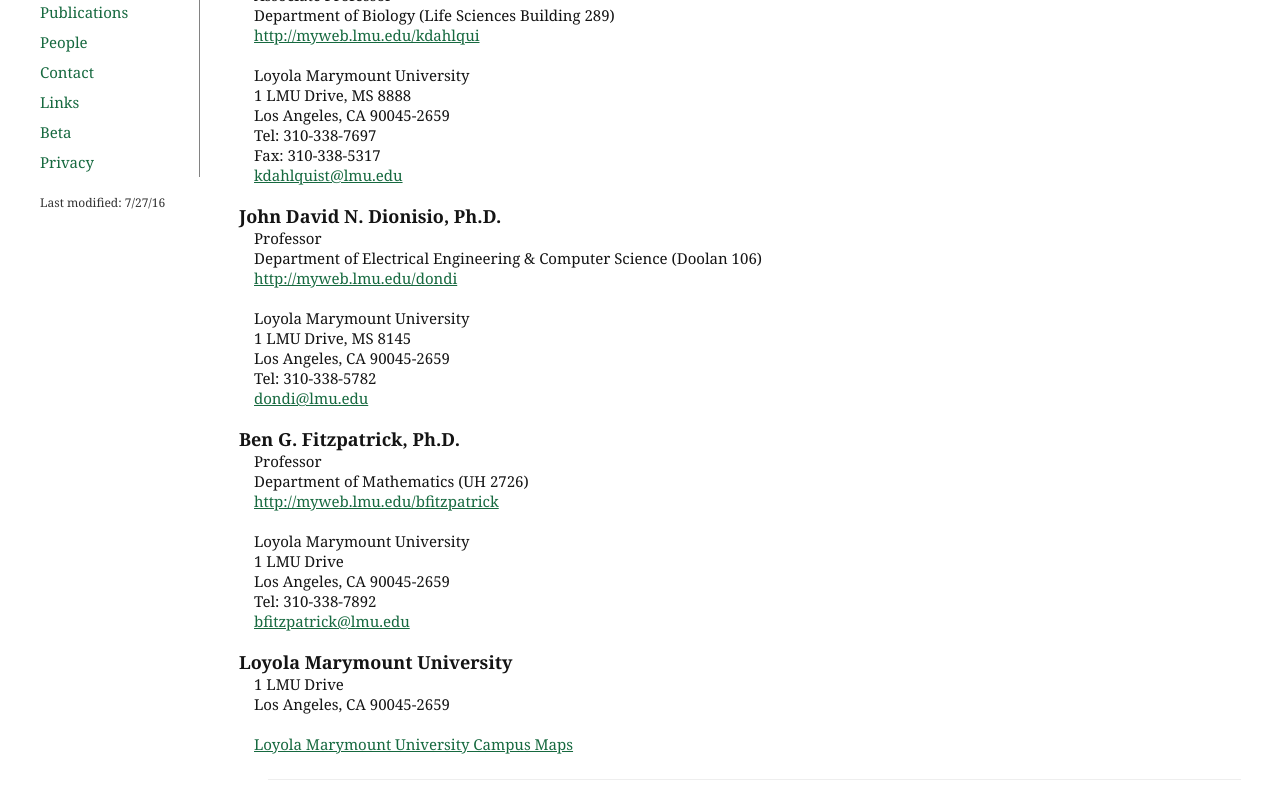
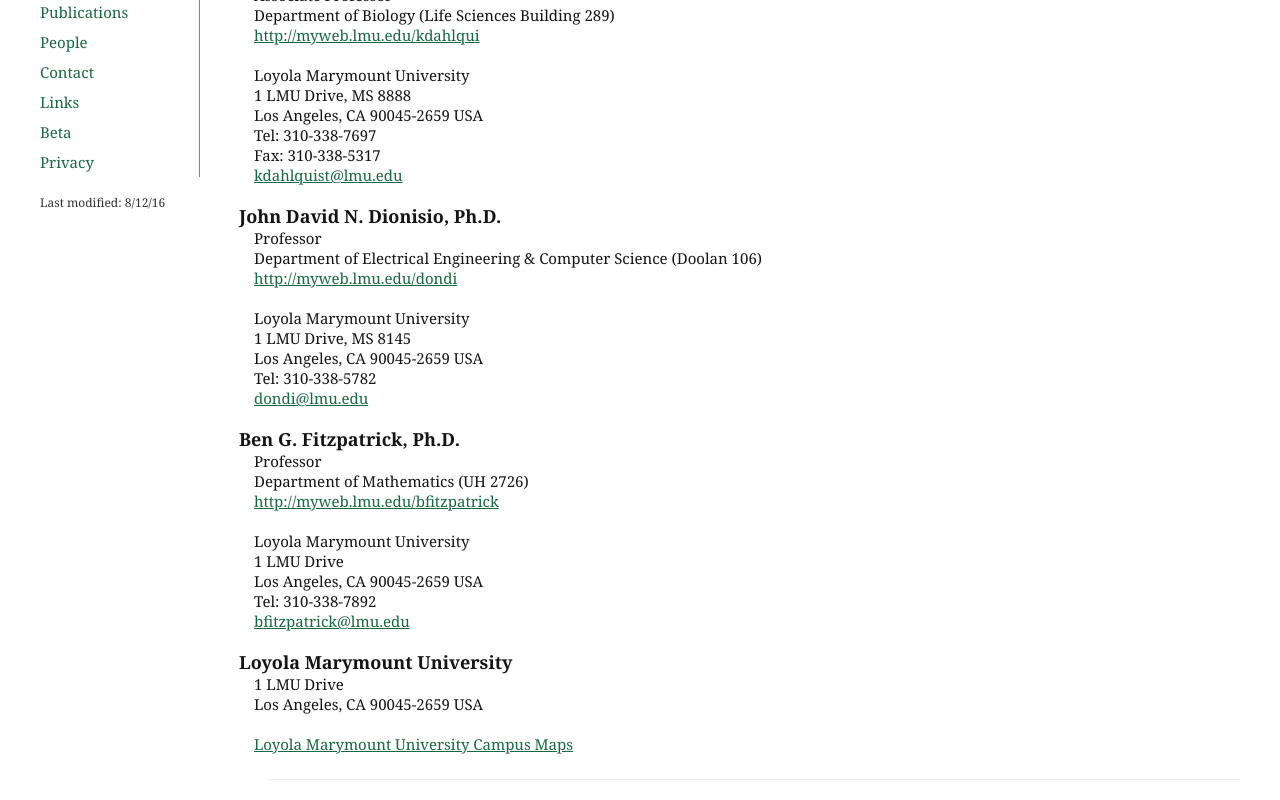
Before and after one commit to dondi/GRNsight, a Jekyll site: the page built from contact.html, in a window 1280 px wide. Shown: the part 337-1137 px from the top of the page. Built offline with Jekyll 4.4.1, drawn with Linux system fonts in a browser that asks for light colours; nearby versions of some CDN libraries.

Commit message:
add country to addresses

```diff
--- a/contact.html
+++ b/contact.html
@@ -1,7 +1,7 @@
 ---
 layout: default
 title: Contact
-modified: 7/27/16
+modified: 8/12/16
 description: Contact information for the Principal Investigators of the GRNsight gene regulatory network visualization web application.
 ---
             <p id="pageTitle">Contact</p>
@@ -18,7 +18,7 @@
                     <a href="http://myweb.lmu.edu/kdahlqui/">http://myweb.lmu.edu/kdahlqui</a> <br><br>
                     Loyola Marymount University <br>
                     1 LMU Drive, MS 8888 <br>
-                    Los Angeles, CA 90045-2659 <br>
+                    Los Angeles, CA 90045-2659 USA<br>
                     Tel: 310-338-7697 <br>
                     Fax: 310-338-5317 <br>
                     <a href="mailto:kdahlquist@lmu.edu">kdahlquist@lmu.edu</a>
@@ -29,7 +29,7 @@
                     <a href="http://myweb.lmu.edu/dondi">http://myweb.lmu.edu/dondi</a> <br><br>
                     Loyola Marymount University <br>
                     1 LMU Drive, MS 8145 <br>
-                    Los Angeles, CA 90045-2659 <br>
+                    Los Angeles, CA 90045-2659 USA<br>
                     Tel: 310-338-5782 <br>
                     <a href="mailto:dondi@lmu.edu">dondi@lmu.edu</a>
                 </p> <br>
@@ -40,14 +40,14 @@
                     <a href="http://myweb.lmu.edu/bfitzpatrick">http://myweb.lmu.edu/bfitzpatrick</a> <br><br>
                     Loyola Marymount University <br>
                     1 LMU Drive <br>
-                    Los Angeles, CA 90045-2659 <br>
+                    Los Angeles, CA 90045-2659 USA<br>
                     Tel: 310-338-7892 <br>
                     <a href="mailto:bfitzpatrick@lmu.edu">bfitzpatrick@lmu.edu</a>
                 </p> <br>
                 <p class="name">Loyola Marymount University</p>
                 <p class="personInfo">
                     1 LMU Drive <br>
-                    Los Angeles, CA 90045-2659 <br><br>
+                    Los Angeles, CA 90045-2659 USA<br><br>
                     <a href="http://www.lmu.edu/resources/campusmaps/">Loyola Marymount University Campus Maps</a>
                 </p>
             </div>
```
